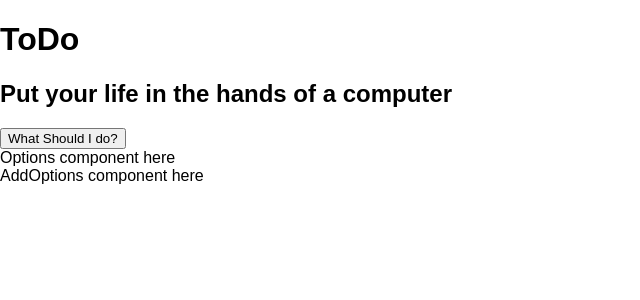
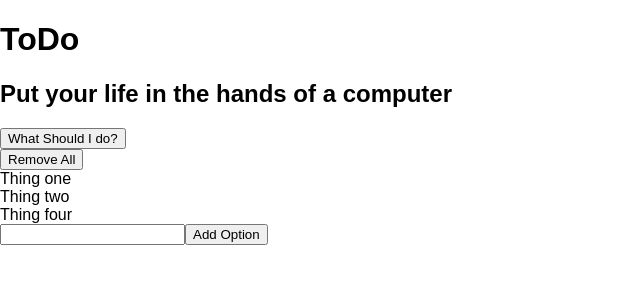
Before and after one commit to moumen-soliman/reactjs-todo-app, a React (Create React App) app: page / in a window 1280 px wide. Shown: the top 300 px of the page, without its empty margins (0-640 px from the left). Built offline with nearby package versions, Linux system fonts and the light colour scheme.

Commit message:
add option and onsubmit

```diff
--- a/src/App.js
+++ b/src/App.js
@@ -5,16 +5,18 @@ import './App.css';
 //Components
 import Header from './components/main/header.js'
 import Action from './components/actions/action.js'
+import Option from './components/options/option.js'
 import Options from './components/options/options.js'
 import AddOptions from './components/options/addoptions.js'
 
 class App extends Component {
   render() {
+    const option = ['Thing one', 'Thing two', 'Thing four'];
     return (
       <div className="container">
         <Header />
         <Action />
-        <Options />
+        <Options option={option}/>
         <AddOptions />
       </div>
     );
--- a/src/components/actions/action.js
+++ b/src/components/actions/action.js
@@ -1,10 +1,13 @@
 import React, {Component} from 'react';
 
 class Action extends Component {
+    handlePick() {
+        alert('handlePick');
+    }
     render() {
       return (
         <div>
-          <button>What Should I do?</button>
+          <button onClick={this.handlePick}>What Should I do?</button>
         </div>
       );
     }
--- a/src/components/options/addoptions.js
+++ b/src/components/options/addoptions.js
@@ -1,10 +1,24 @@
 import React, {Component} from 'react';
+import Option from '../options/option.js'
 
 class AddOptions extends Component {
+    handleAddOption(e) {
+        e.preventDefault();
+
+        const option = e.target.elements.option.value.trim();
+
+        if(option) {
+            alert(option);
+        }
+    }
+
     render() {
         return (
             <div>
-                AddOptions component here
+                <form onSubmit={this.handleAddOption}>
+                    <input type="text" name="option" />
+                    <button>Add Option</button>
+                </form>
             </div>
         );
     }
--- /dev/null
+++ b/src/components/options/option.js
@@ -0,0 +1,13 @@
+import React, {Component} from 'react';
+
+class Option extends Component {
+    render() {
+        return (
+            <div>
+                {this.props.optionText}
+            </div>
+        );
+    }
+}
+
+export default Option;
--- a/src/components/options/options.js
+++ b/src/components/options/options.js
@@ -1,10 +1,18 @@
 import React, {Component} from 'react';
+import Option from '../options/option.js'
 
 class Options extends Component {
+    handleRemoveAll() {
+        alert('handleRemoveAll');
+    }
+
     render() {
         return (
             <div>
-                Options component here
+                <button onClick={this.handleRemoveAll}>Remove All</button>
+                {
+                    this.props.option.map((option) => <Option key={option} optionText={option} />)
+                }
             </div>
         );
     }
```
